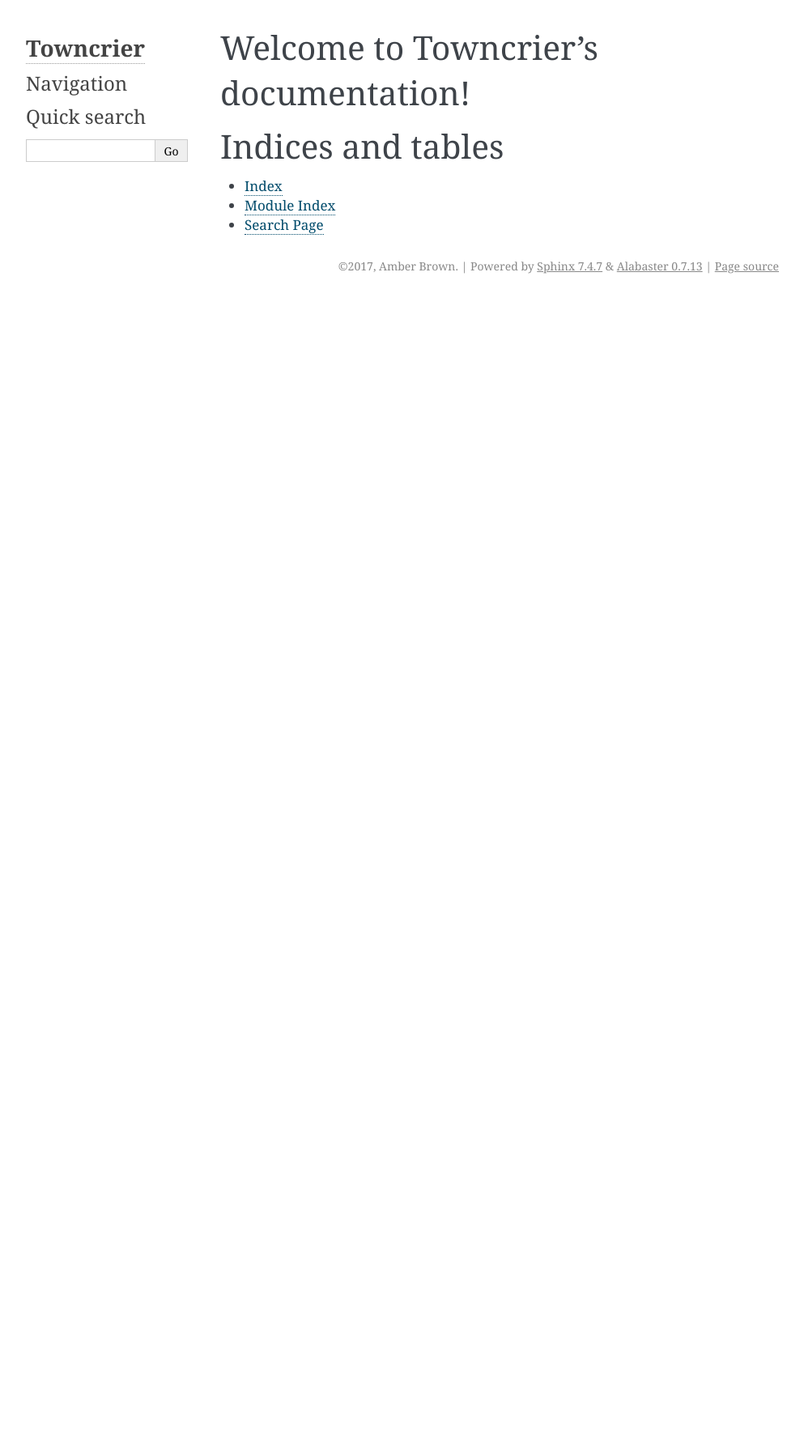
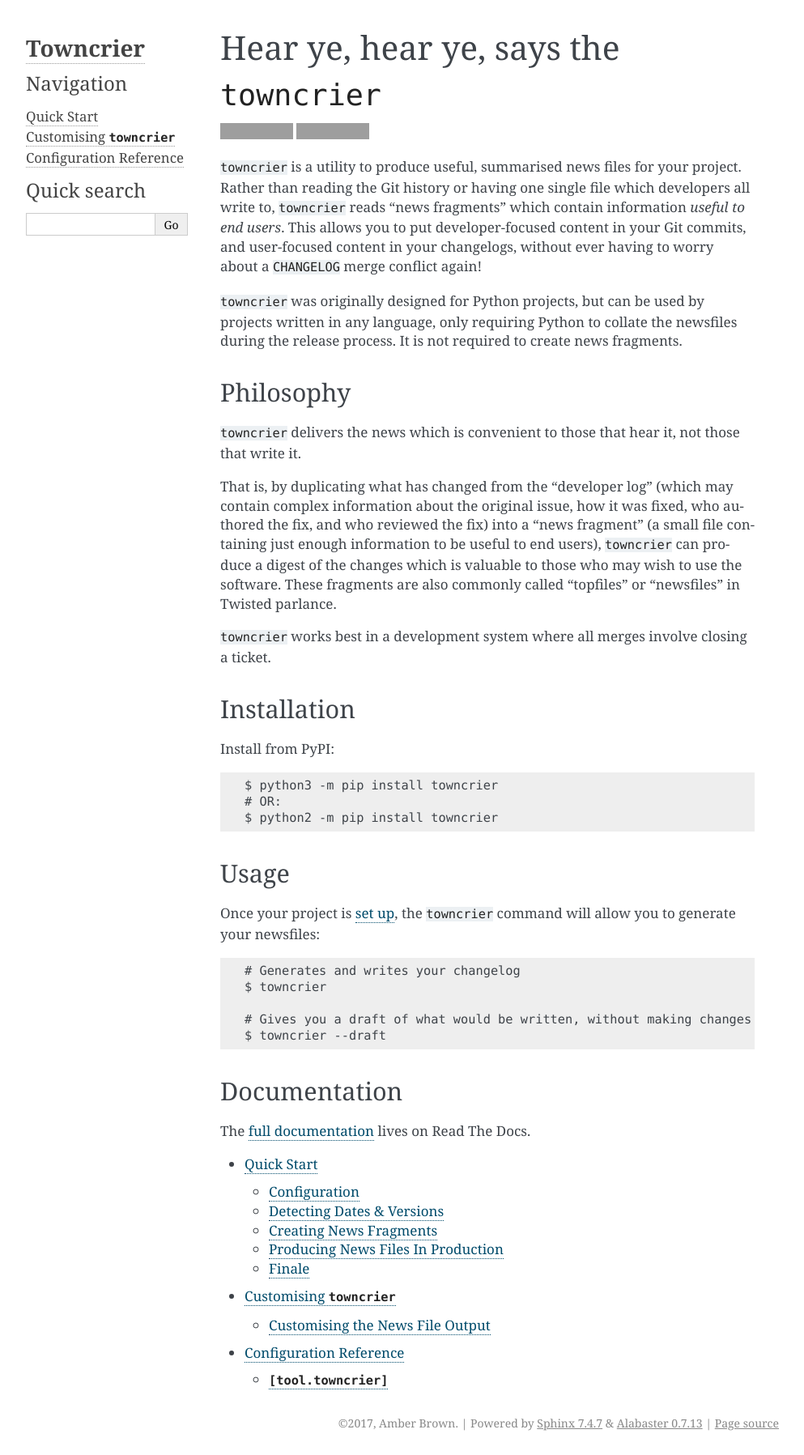
Before and after one commit to twisted/towncrier, a Sphinx documentation site: the page built from docs/index.rst, in a window 1280 px wide. Shown: the whole page at 81% size, without its empty margins (148-1141 px from the left). Built offline with Sphinx 7.4.7, drawn with Linux system fonts in a browser that asks for light colours; before the commit the page ends 900 px from its top, so only the background shows below that; grey boxes are pictures that could not be loaded.

Commit message:
some docs

```diff
--- a/README.rst
+++ b/README.rst
@@ -8,7 +8,12 @@
     :target: https://codecov.io/github/hawkowl/towncrier?branch=master
 
 ``towncrier`` is a utility to produce useful, summarised news files for your project.
-Rather than reading the Git history as some newer tools to produce it, or having one single file which developers all write to, ``towncrier`` reads "news fragments" which contain information `useful to end users`.
+Rather than reading the Git history or having one single file which developers all write to, ``towncrier`` reads "news fragments" which contain information `useful to end users`.
+This allows you to put developer-focused content in your Git commits, and user-focused content in your changelogs, without ever having to worry about a ``CHANGELOG`` merge conflict again!
+
+``towncrier`` was originally designed for Python projects, but can be used by projects written in any language, only requiring Python to collate the newsfiles during the release process.
+It is not required to create news fragments.
+
 
 Philosophy
 ----------
@@ -21,71 +26,29 @@
 ``towncrier`` works best in a development system where all merges involve closing a ticket.
 
 
-Quick Start
------------
+Installation
+------------
 
 Install from PyPI::
 
-    python3 -m pip install towncrier
+    $ python3 -m pip install towncrier
     # OR:
-    python2 -m pip install towncrier
-
-.. note::
-
-   ``towncrier``, as a command line tool, works on Python 2.7/3.3/3.4/3.5 only.
-   It is usable by projects written in other languages, provided you give it the version of the project when invoking it.
-   For Python 2/3 compatible projects, the version can be discovered automatically.
-
-In your project root, add a ``pyproject.toml`` file, with the contents::
-
-    [tool.towncrier]
-        package = "mypackage"
-        package_dir = "src"
-        filename = "NEWS.rst"
-
-Then put news fragments (see "News Fragments" below) into a "newsfragments" directory under your package (so, if your project is named "myproject", and it's kept under ``src``, your newsfragments dir would be ``src/myproject/newsfragments/``).
-
-To prevent git from removing the newsfragments directory, make a ``.gitignore`` file in it with::
-
-    !.gitignore
-
-This will keep the folder around, but otherwise "empty".
-
-``towncrier`` needs to know what version your project is, and there are two ways you can give it:
-
-- For Python 2/3 compatible projects, a ``__version__`` in the top level package.
-  This can be either a string literal, a tuple, or an `Incremental <https://github.com/hawkowl/incremental>`_ version.
-- Manually passing ``--version=<myversionhere>`` when interacting with ``towncrier``.
-
-To produce a draft of the news file, run::
-
-    towncrier --draft
-
-To produce the news file for real, run::
-
-    towncrier
-
-This command will remove the news files (with ``git rm``) and append the built news to the filename specified in ``towncrier.ini``, and then stage the news file changes (with ``git add``).
-It leaves committing the changes up to the user.
-
-If you wish to have content at the top of the news file (for example, to say where you can find the tickets), put your text above a rST comment that says::
-
-  .. towncrier release notes start
-
-``towncrier`` will then put the version notes after this comment, and leave your existing content that was above it where it is.
+    $ python2 -m pip install towncrier
 
 
-News Fragments
---------------
+Usage
+-----
 
-``towncrier`` has a few standard types of news fragments, signified by the file extension.
-These are:
+Once your project is `set up <https://towncrier.readthedocs.io/en/latest/quickstart.html>`_, the ``towncrier`` command will allow you to generate your newsfiles::
 
-- ``.feature``: Signifying a new feature.
-- ``.bugfix``: Signifying a bug fix.
-- ``.doc``: Signifying a documentation improvement.
-- ``.removal``: Signifying a deprecation or removal of public API.
-- ``.misc``: A ticket has been closed, but it is not of interest to users.
+    # Generates and writes your changelog
+    $ towncrier
 
-The start of the filename is the ticket number, and the content is what will end up in the news file.
-For example, if ticket #850 is about adding a new widget, the filename would be ``myproject/newsfragments/850.feature`` and the content would be ``myproject.widget has been added``.
+    # Gives you a draft of what would be written, without making changes
+    $ towncrier --draft
+
+
+Documentation
+-------------
+
+The `full documentation <https://towncrier.readthedocs.io/>`_ lives on Read The Docs.
--- /dev/null
+++ b/docs/configuration.rst
@@ -0,0 +1,12 @@
+Configuration Reference
+=======================
+
+``towncrier`` has many knobs and switches you can use, to customise it to your project's needs.
+The setup in the `Quick Start <quickstart.html>`_ doesn't touch on many, but this document will detail each of these options for you!
+
+For how to perform common customisation tasks, see `Customisation <customisation/index.html>`_.
+
+``[tool.towncrier]``
+--------------------
+
+All configuration for ``towncrier`` sits inside ``pyproject.toml``, under the ``tool.towncrier`` namespace.
--- /dev/null
+++ b/docs/customisation/index.rst
@@ -0,0 +1,10 @@
+Customising ``towncrier``
+=========================
+
+``towncrier`` can be customised to suit your project's needs.
+These pages should describe common customisation tasks, while if you want a reference, see `Configuration <../configuration.html>`_.
+
+.. toctree::
+   :maxdepth: 2
+
+   newsfile
--- /dev/null
+++ b/docs/customisation/newsfile.rst
@@ -0,0 +1,27 @@
+Customising the News File Output
+================================
+
+Adding Content Above ``towncrier``
+----------------------------------
+
+If you wish to have content at the top of the news file (for example, to say where you can find the tickets), you can use a special rST comment to tell ``towncrier`` to only update after it.
+In your existing news file (e.g. ``NEWS.rst``), add the following line above where you want ``towncrier`` to put content::
+
+  .. towncrier release notes start
+
+In an existing news file, it'll look something like this::
+
+  This is the changelog of my project. You can find the
+  issue tracker at http://blah.
+
+  .. towncrier release notes start
+
+  myproject 1.0.2 (2018-01-01)
+  ============================
+
+  Bugfixes
+  --------
+
+  - Fixed, etc...
+
+``towncrier`` will not alter content above the comment.
--- a/docs/index.rst
+++ b/docs/index.rst
@@ -1,20 +1,8 @@
-.. Towncrier documentation master file, created by
-   sphinx-quickstart on Mon Aug 21 20:46:13 2017.
-   You can adapt this file completely to your liking, but it should at least
-   contain the root `toctree` directive.
-
-Welcome to Towncrier's documentation!
-=====================================
+.. include:: ../README.rst
 
 .. toctree::
    :maxdepth: 2
-   :caption: Contents:
 
-
-
-Indices and tables
-==================
-
-* :ref:`genindex`
-* :ref:`modindex`
-* :ref:`search`
+   quickstart
+   customisation/index
+   configuration
--- /dev/null
+++ b/docs/quickstart.rst
@@ -0,0 +1,135 @@
+Quick Start
+===========
+
+This guide assumes you have a Python project that you wish to use ``towncrier`` on, to generate its news files/changelogs.
+It will cover setting up your project with a basic configuration, which you can then feel free to `customise <customisation/index.html>`_.
+
+Configuration
+-------------
+
+``towncrier`` keeps its config in the `PEP-518 <https://www.python.org/dev/peps/pep-0518/>`_ ``pyproject.toml`` file.
+
+The most basic configuration is annotated below::
+
+    [tool.towncrier]
+        # The name of your Python package
+        package = "myproject"
+        # The path to your Python package.
+        # If your package lives in 'src/myproject/', it must be 'src',
+        # but if you don't keep your code in a 'src' dir, remove the
+        # config option
+        package_dir = "src"
+        # Where you want your news files to come out. This can be .rst
+        # or .md, towncrier's default template works with both.
+        filename = "NEWS.rst"
+
+By default, ``towncrier`` will look for news fragments inside your Python package, in a directory named ``newsfragments``.
+With this example project, it will look in ``src/myproject/newsfragments/`` for them.
+
+Create this folder::
+
+    $ mkdir src/myproject/newsfragments/
+    # This makes sure that Git will never delete the empty folder
+    $ echo "!.gitignore" > src/myproject/newsfragments/.gitignore
+
+The ``.gitignore`` will remain and keep Git from not tracking the directory.
+
+
+Detecting Dates & Versions
+--------------------------
+
+``towncrier`` needs to know what version your project is, and there are two ways you can give it:
+
+- For Python 2/3 compatible projects, a ``__version__`` in the top level package.
+  This can be either a string literal, a tuple, or an `Incremental <https://github.com/hawkowl/incremental>`_ version.
+- Manually passing ``--version=<myversionhere>`` when interacting with ``towncrier``.
+
+As an example, if your package didn't have a ``__version__``, you could manually specify it when calling ``towncrier`` on the command line with the ``--version`` flag::
+
+    $ towncrier --version=1.2.3post4
+
+``towncrier`` will also include the date (in ``YYYY-MM-DD`` format) when generating news files.
+You can change this with the ``--date`` flag::
+
+    $ towncrier --date=2018-01-01
+
+
+Creating News Fragments
+-----------------------
+
+``towncrier`` news fragments are categorised according to their 'type'.
+There are five default types, but you can configure them freely (see `Configuration <configuration.html>`_ for details).
+
+The five default types are:
+
+- ``feature``: Signifying a new feature.
+- ``bugfix``: Signifying a bug fix.
+- ``doc``: Signifying a documentation improvement.
+- ``removal``: Signifying a deprecation or removal of public API.
+- ``misc``: A ticket has been closed, but it is not of interest to users.
+
+When you create a news fragment, the filename consists of the ticket ID (or some other unique identifier) as well as the 'type'.
+We can create some example news files to demonstrate::
+
+    $ echo 'Fixed a thing!' > src/myproject/newsfragments/1234.bugfix
+    $ echo 'Can also be `rst` as well!' > src/myproject/newsfragments/3456.doc.rst
+    $ echo 'The final part is ignored, so set it to whatever you want.' > src/myproject/newsfragments/8765.removal.txt
+    $ echo 'misc is special, and does not put the contents of the file in the newsfile.' > src/myproject/newsfragments/1.misc
+
+We can then see our news fragments compiled by running ``towncrier`` in draft mode::
+
+    $ towncrier --draft
+
+You should get an output similar to this::
+
+    $ towncrier --draft
+    Loading template...
+    Finding news fragments...
+    Rendering news fragments...
+    Draft only -- nothing has been written.
+    What is seen below is what would be written.
+
+    myproject 1.0.2 (2017-08-21)
+    ============================
+
+
+    Bugfixes
+    --------
+
+    - Fixed a thing! (#1234)
+
+
+    Improved Documentation
+    ----------------------
+
+    - Can also be `rst` as well! (#3456)
+
+
+    Deprecations and Removals
+    -------------------------
+
+    - The final part is ignored, so set it to whatever you want. (#8765)
+
+
+    Misc
+    ----
+
+    - #1
+
+
+Producing News Files In Production
+----------------------------------
+
+To produce the news file for real, run::
+
+    $ towncrier
+
+This command will remove the news files (with ``git rm``) and append the built news to the filename specified in ``pyproject.toml``, and then stage the news file changes (with ``git add``).
+It leaves committing the changes up to the user.
+
+
+Finale
+------
+
+You should now have everything you need to get started with ``towncrier``!
+Please see `Customising <customisation/index.html>`_ for some common customisation tasks, or `Configuration <configuration.html>`_ for the full configuration specification.
```
